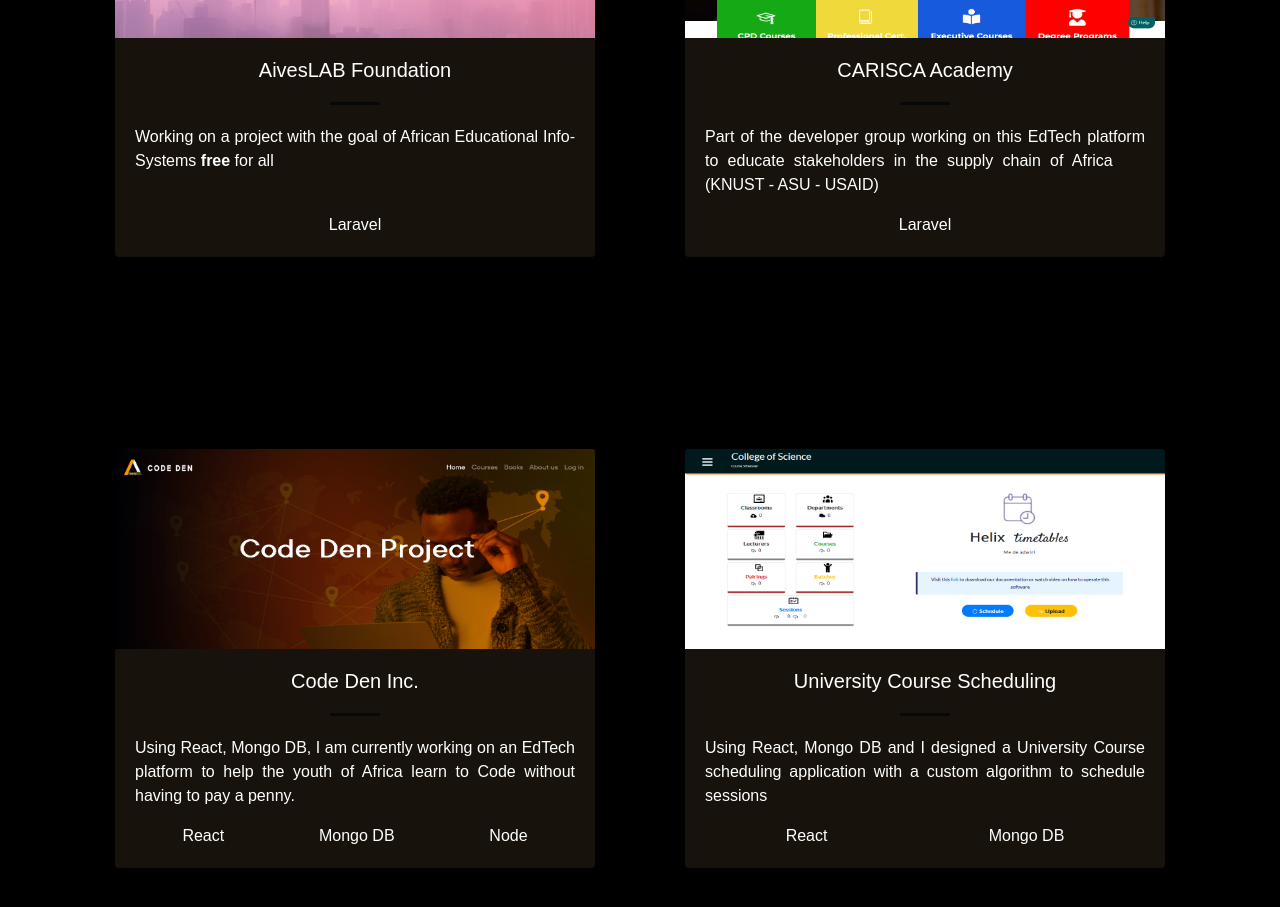
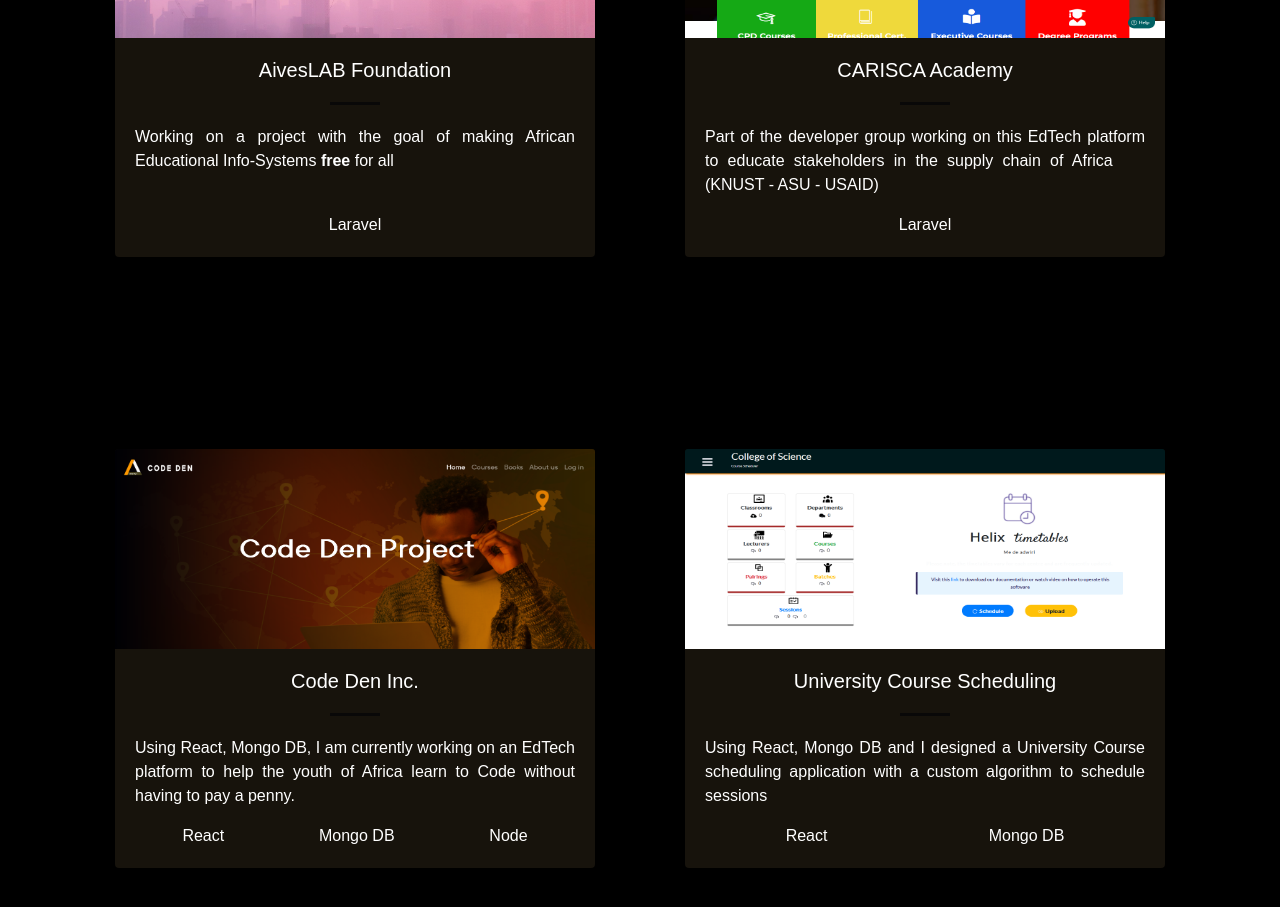
Before and after one commit to Brafamous/porfolio1, a React (Create React App) app: page / in a window 1280 px wide. Shown: the part 900-1807 px from the top of the page. Built offline with nearby package versions, Linux system fonts and the light colour scheme; a web font is replaced by a local one.

Commit message:
Addition of new colors

```diff
--- a/src/App.js
+++ b/src/App.js
@@ -108,7 +108,7 @@
                                             <div className="card-body">
                                                 <h5 className="card-title text-center">AivesLAB Foundation</h5>
                                                 <hr className="hr"/>
-                                                <p className="card-text text-justify">Working on a project with the goal of African Educational Info-Systems <strong>free</strong> for all
+                                                <p className="card-text text-justify">Working on a project with the goal of making African Educational Info-Systems <strong>free</strong> for all
                                                 <br/><br/></p>
                                                 <div className="d-flex justify-content-around">
                                                     <span>Laravel</span>{/*<span>Mongo DB</span>*/}
```
